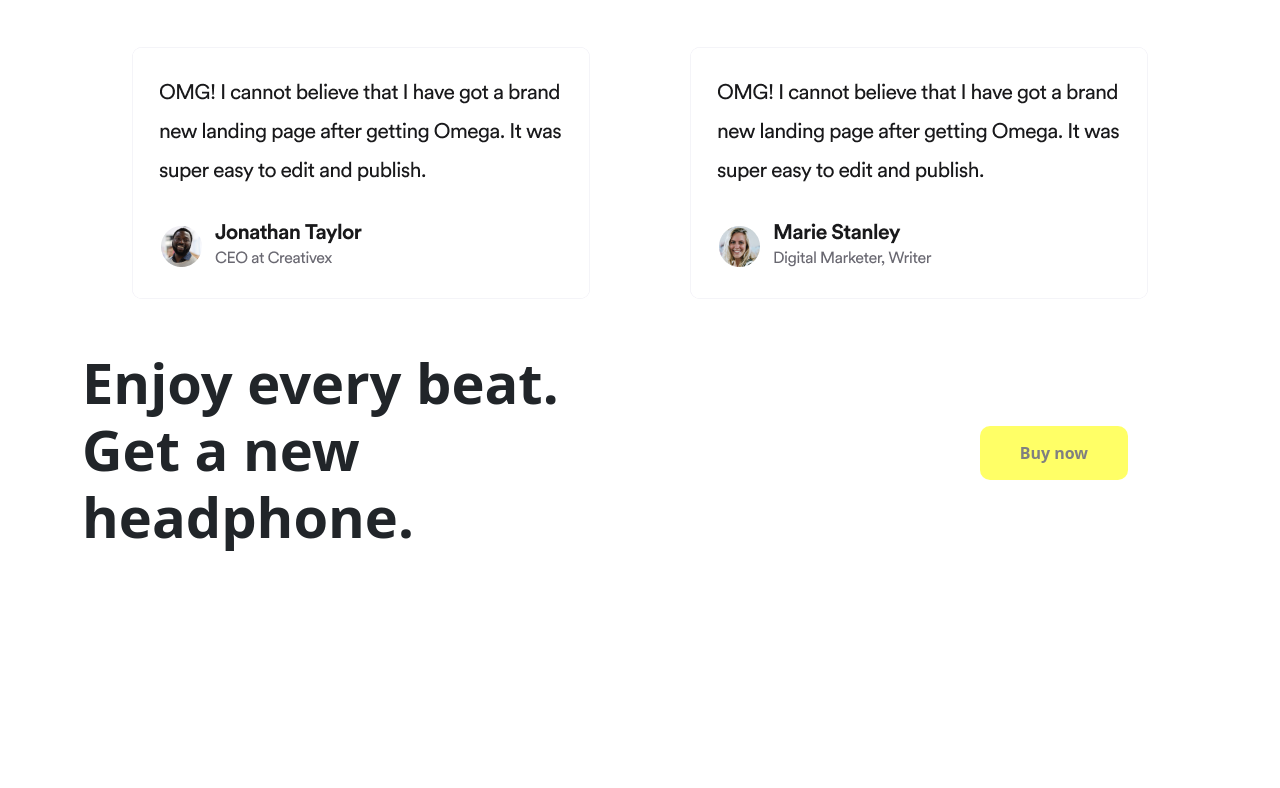
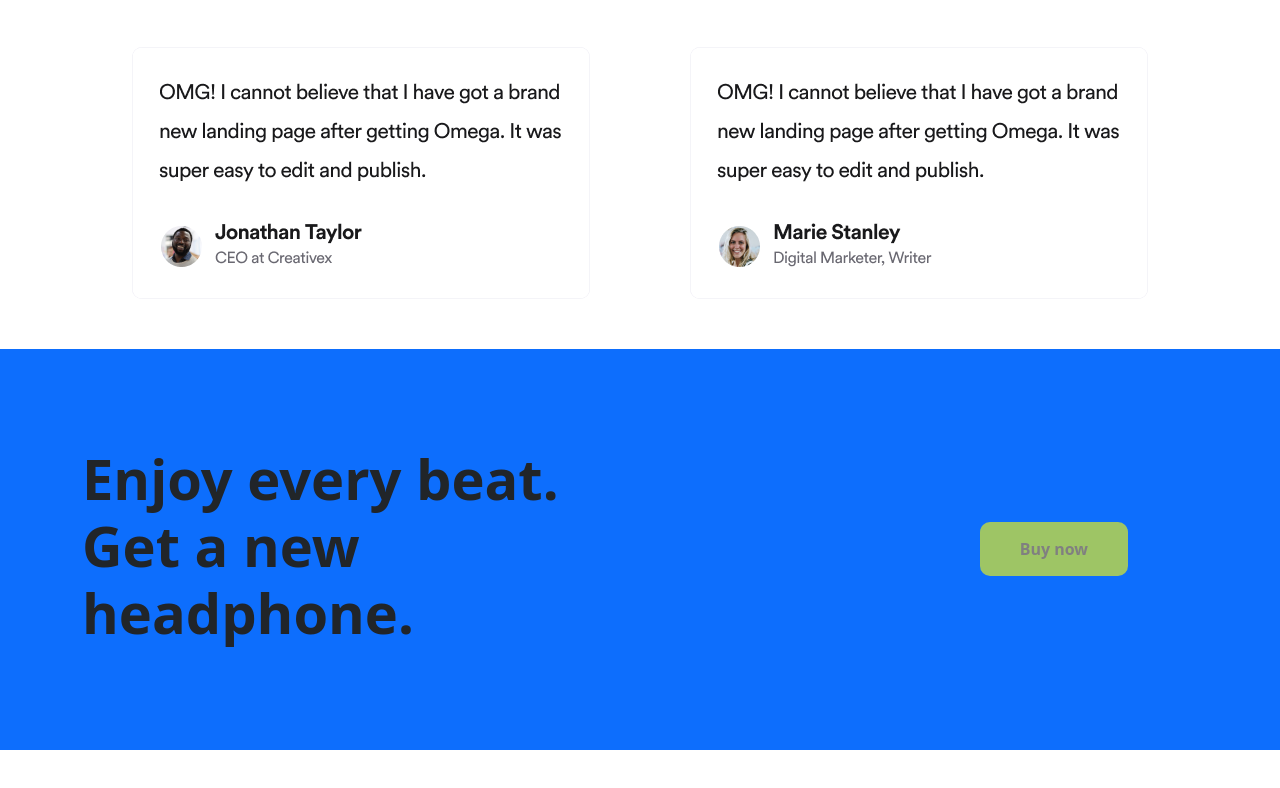
Before and after one commit to Abdussamaduz/landing-4, a plain HTML site: page index.html in a window 1280 px wide. Shown: the part 4552-5340 px from the top of the page. Before the commit the page ends 5152 px from the top, so only its background shows below. Drawn offline with nearby package versions, Linux system fonts and the light colour scheme.

Commit message:
Update index.html

```diff
--- a/index.html
+++ b/index.html
@@ -192,8 +192,8 @@
 			</ul>
 		</div>
 	</section>
-	<footer class="footer">
-		<div class="container d-md-flex align-items-center justify-content-between">
+	<footer class="footer bg-primary py-5">
+		<div class="container d-md-flex py-5 align-items-center justify-content-between">
 			<h2 class="footer-title col-lg-6 display-4">Enjoy every beat. <br> Get a new headphone.</h2>
 			<a href="#" class="footer-link">Buy now</a>
 		</div>
```
